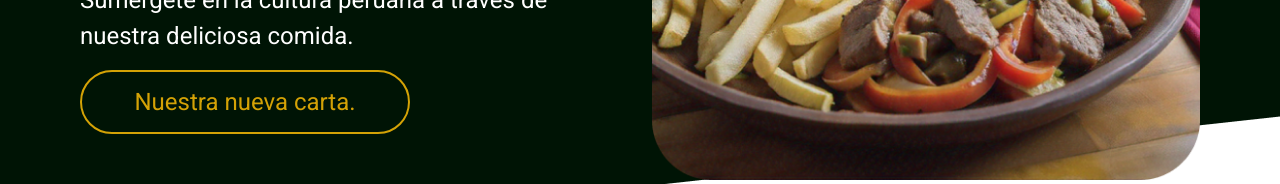
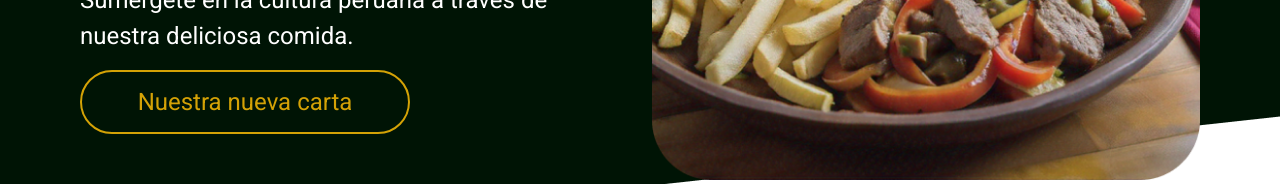
Before and after one commit to 01JuanCarlos/Landing-Page, an Angular app: page / in a window 1280 px wide. Shown: the part 443-627 px from the top of the page. Built offline with nearby package versions, Linux system fonts and the light colour scheme.

Commit message:
first commit

```diff
--- a/src/app/components/hero/hero.component.html
+++ b/src/app/components/hero/hero.component.html
@@ -4,7 +4,7 @@
             <div class="col-lg-6 col-md-6 col-sm-12">
                 <p class="text-hero-1">Haz crecer tu amor por la comida peruana.</p>
                 <p class="text-hero-2">Sumérgete en la cultura peruana a través de nuestra deliciosa comida.</p>
-                <a href="#" class="btn btn-carta text-hero-2 ">Nuestra nueva carta.</a>
+                <a href="#" class="btn btn-carta text-hero-2 ">Nuestra nueva carta</a>
             </div>
             <div class="col-lg-6 col-md-6 col-sm-12 container-img">
                 <img data-aos="flip-left" class="responsive-img" src="assets/images/restaurante peruano.png" alt="Restaurante peruano">
```
